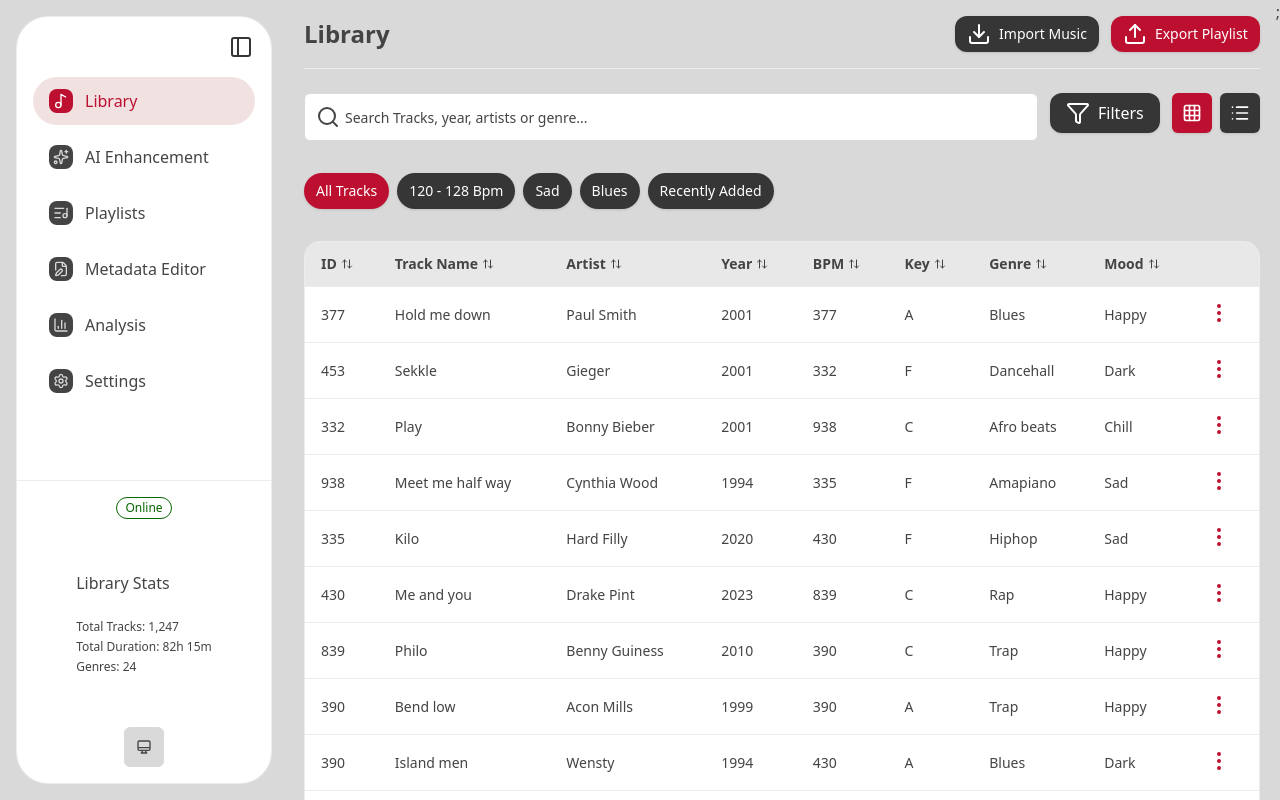
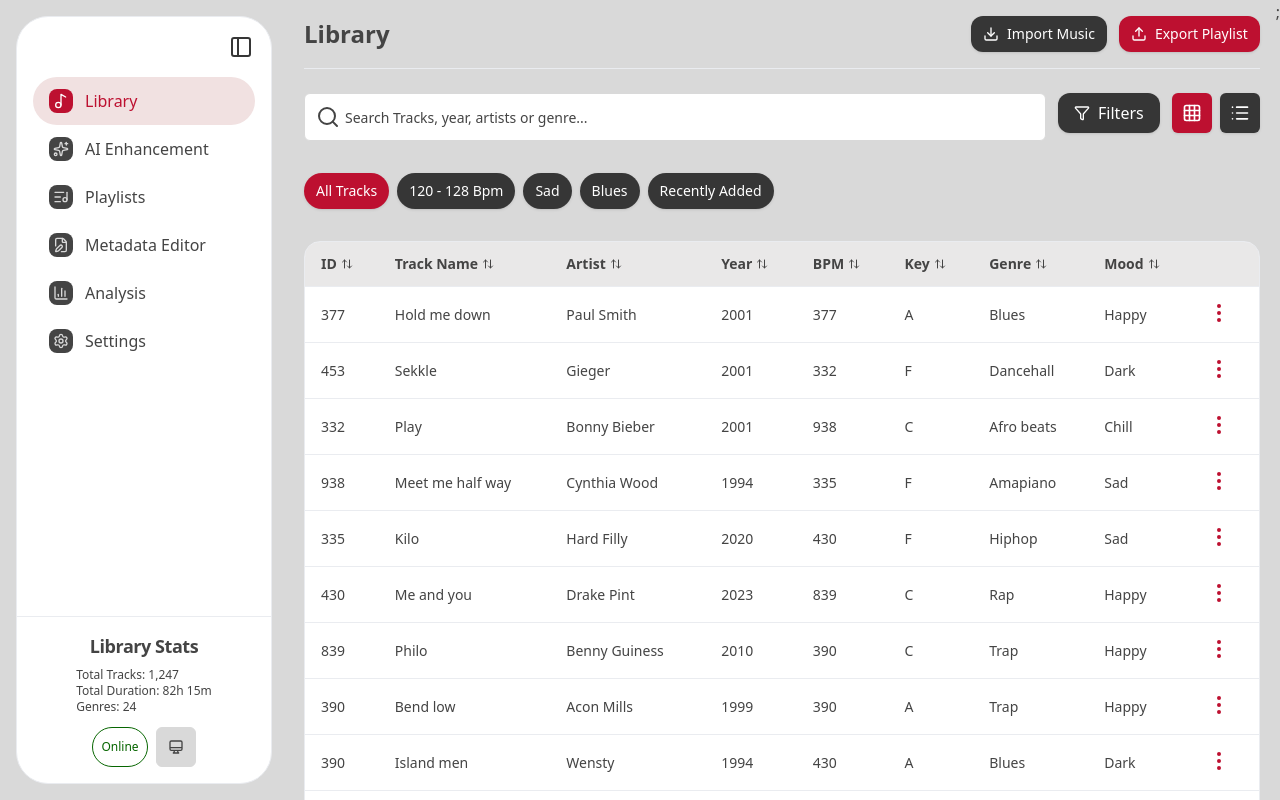
Before and after one commit to Tyno1/beat-portal, a React (Vite) app: page /library in a window 1280 px wide. Built offline with nearby package versions, Linux system fonts and the light colour scheme; the HTML template or start-up script is replaced by a standard one.

Commit message:
update to stats

```diff
--- a/src-tauri/tauri.conf.json
+++ b/src-tauri/tauri.conf.json
@@ -14,7 +14,9 @@
       {
         "title": "beat-portal",
         "width": 800,
-        "height": 600
+        "height": 600,
+        "minWidth": 800,
+        "minHeight": 600
       }
     ],
     "security": {
--- a/src/components/layouts/DashboardLayout.tsx
+++ b/src/components/layouts/DashboardLayout.tsx
@@ -29,8 +29,8 @@ export default function DashboardLayout({ navItems }: DashboardLayoutProps) {
           isMenuOpen ? "w-64" : "w-20"
         }`}
       >
-        <nav className="flex-1 p-4 overflow-y-auto">
-          <ul className="space-y-2">
+        <nav className="flex-1 p-4">
+          <ul className={`${isMenuOpen ? "space-y-0" : "space-y-2"}`}>
             <li
               className={`mb-4 flex ${
                 isMenuOpen ? "justify-end" : "justify-center"
@@ -93,26 +93,29 @@ export default function DashboardLayout({ navItems }: DashboardLayoutProps) {
           </ul>
         </nav>
 
-        <div className="p-4 w-full border-t border-border flex flex-col gap-4 items-center">
-          <Badge
-            color={mode === "online" ? "success" : "destructive"}
-            variant="outline"
-            size="sm"
-          >
-            {mode === "online" ? "Online" : "Offline"}
-          </Badge>
-
+        <div className="p-4 w-full border-t border-border flex flex-col gap-2 items-center">
           {isMenuOpen && (
-            <Card size="sm" className="bg-background" variant="flat">
-              <CardHeader>Library Stats</CardHeader>
-              <CardContent className="space-y-1 text-xs text-muted-foreground">
+            <Card
+              size="xs"
+              className="bg-background"
+              variant="flat"
+              header={{ title: "Library Stats" }}
+            >
+              <CardContent className="text-xs text-muted-foreground">
                 <p>Total Tracks: 1,247</p>
                 <p>Total Duration: 82h 15m</p>
                 <p>Genres: 24</p>
               </CardContent>
             </Card>
           )}
-          <div className="flex justify-center">
+          <div className="flex gap-2 justify-center">
+            <Badge
+              color={mode === "online" ? "success" : "destructive"}
+              variant="outline"
+              size="sm"
+            >
+              {mode === "online" ? "Online" : "Offline"}
+            </Badge>
             <ThemeToggle />
           </div>
         </div>
--- a/src/components/molecules/Card/Card.tsx
+++ b/src/components/molecules/Card/Card.tsx
@@ -1,7 +1,7 @@
 import React from "react";
 
 export type CardVariant = "default" | "outlined" | "elevated" | "flat";
-export type CardSize = "sm" | "md" | "lg";
+export type CardSize = "xs" | "sm" | "md" | "lg";
 export type CardRadius = "none" | "sm" | "md" | "lg" | "xl" | "2xl" | "3xl" | "full";
 
 export interface CardHeaderConfig {
@@ -22,11 +22,13 @@ export interface CardProps extends React.HTMLAttributes<HTMLDivElement> {
 export interface CardHeaderProps extends React.HTMLAttributes<HTMLDivElement> {
 	children: React.ReactNode;
 	className?: string;
+	size?: CardSize;
 }
 
 export interface CardContentProps extends React.HTMLAttributes<HTMLDivElement> {
 	children: React.ReactNode;
 	className?: string;
+	size?: CardSize;
 }
 
 export interface CardFooterProps extends React.HTMLAttributes<HTMLDivElement> {
@@ -44,6 +46,8 @@ export interface CardDescriptionProps extends React.HTMLAttributes<HTMLParagraph
 	children: React.ReactNode;
 	className?: string;
 }
+
+const CardContext = React.createContext<{ size: CardSize }>({ size: "md" });
 
 const Card = React.forwardRef<HTMLDivElement, CardProps>(
 	({ variant = "default", size = "md", radius = "md", children, className = "", header, ...props }, ref) => {
@@ -68,6 +72,7 @@ const Card = React.forwardRef<HTMLDivElement, CardProps>(
 		};
 
 		const sizeClasses = {
+			xs: "p-0",
 			sm: "p-3",
 			md: "p-4",
 			lg: "p-6",
@@ -84,10 +89,11 @@ const Card = React.forwardRef<HTMLDivElement, CardProps>(
 			.join(" ");
 
 		return (
+			<CardContext.Provider value={{ size }}>
 				<div ref={ref} className={cardClasses} {...props}>
 					{header && (
-					<CardHeader>
-						<div className="flex items-center justify-between">
+						<CardHeader size={size}>
+							<div className="flex items-center justify-between mx-auto mb-2">
 								<div>
 									{header.title && <CardTitle>{header.title}</CardTitle>}
 									{header.description && <CardDescription>{header.description}</CardDescription>}
@@ -98,14 +104,26 @@ const Card = React.forwardRef<HTMLDivElement, CardProps>(
 					)}
 					{children}
 				</div>
+			</CardContext.Provider>
 		);
 	},
 );
 
 const CardHeader = React.forwardRef<HTMLDivElement, CardHeaderProps>(
-	({ children, className = "", ...props }, ref) => {
+	({ children, className = "", size, ...props }, ref) => {
+		const context = React.useContext(CardContext);
+		const finalSize = size ?? context.size;
+
+		const sizeClasses: Record<CardSize, string> = {
+			xs: "p-1",
+			sm: "p-3",
+			md: "p-4",
+			lg: "p-6",
+		};
+
 		const headerClasses = [
-			"flex flex-col space-y-1.5 p-6",
+			"flex flex-col space-y-1.5",
+			sizeClasses[finalSize],
 			className,
 		]
 			.filter(Boolean)
@@ -120,9 +138,19 @@ const CardHeader = React.forwardRef<HTMLDivElement, CardHeaderProps>(
 );
 
 const CardContent = React.forwardRef<HTMLDivElement, CardContentProps>(
-	({ children, className = "", ...props }, ref) => {
+	({ children, className = "", size, ...props }, ref) => {
+		const context = React.useContext(CardContext);
+		const finalSize = size ?? context.size;
+
+		const sizeClasses: Record<CardSize, string> = {
+			xs: "p-1 pt-0",
+			sm: "p-3 pt-0",
+			md: "p-4 pt-0",
+			lg: "p-6 pt-0",
+		};
+
 		const contentClasses = [
-			"p-6 pt-0",
+			sizeClasses[finalSize],
 			className,
 		]
 			.filter(Boolean)
--- a/src/components/ui/Library/components/LibraryHeader.tsx
+++ b/src/components/ui/Library/components/LibraryHeader.tsx
@@ -9,7 +9,7 @@ export default function LibraryHeader() {
         <Button
           variant="solid"
           color="secondary"
-          iconBefore={<Download />}
+          iconBefore={<Download size={16} />}
           size="sm"
         >
           Import Music
@@ -17,7 +17,7 @@ export default function LibraryHeader() {
         <Button
           variant="solid"
           color="primary"
-          iconBefore={<Upload />}
+          iconBefore={<Upload size={16} />}
           size="sm"
         >
           Export Playlist
--- a/src/components/ui/Library/components/LibraryToolbar.tsx
+++ b/src/components/ui/Library/components/LibraryToolbar.tsx
@@ -13,7 +13,7 @@ export default function LibraryToolbar() {
           size="lg"
 
         />
-        <Button variant="solid" color="secondary" iconBefore={<Filter />}>
+        <Button variant="solid" color="secondary" iconBefore={<Filter size={16} />}>
           Filters
         </Button>
         <div className="flex gap-2">
```
Lines whose indentation alone changed are shown as unchanged.
